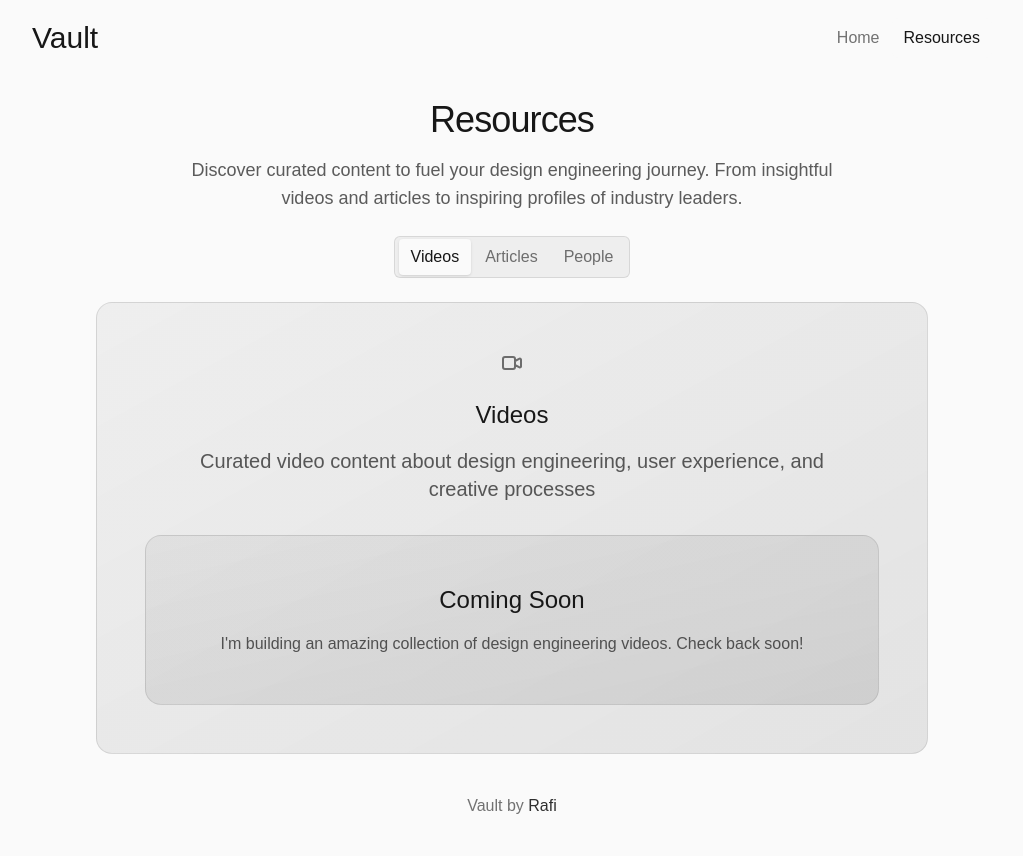
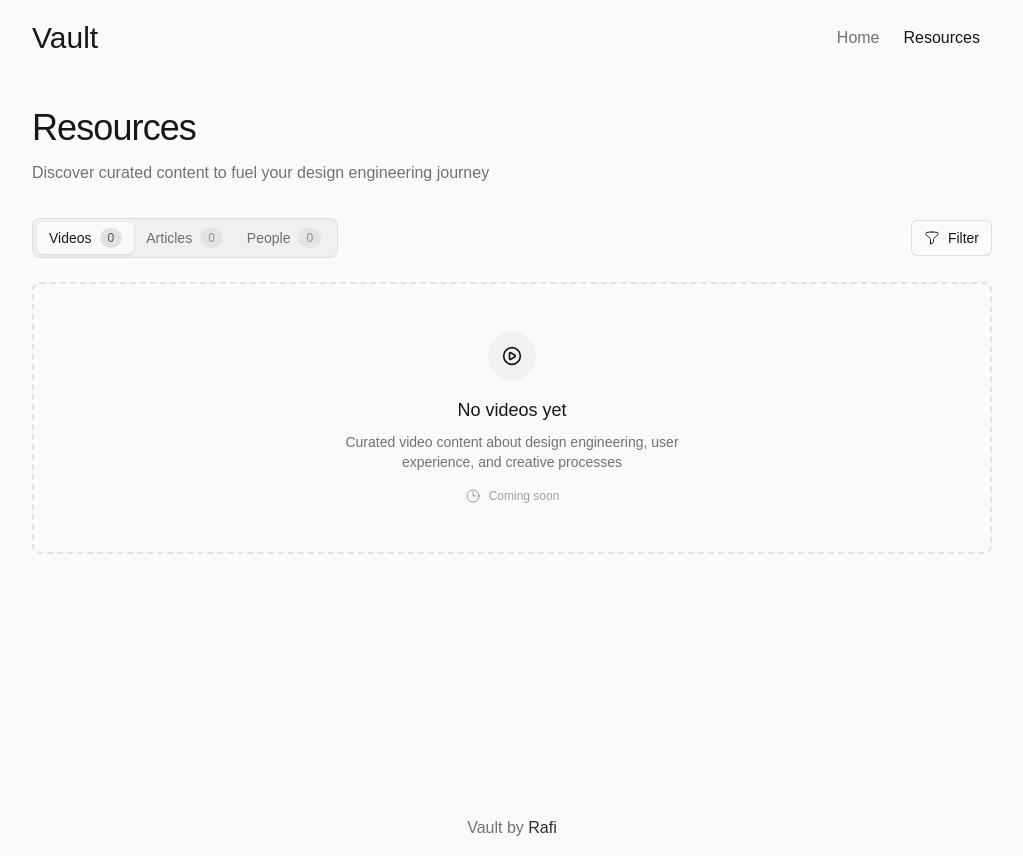
Before and after one commit to ahmadrafidev/vault, a Next.js app: page /resources in a window 1280 px wide. Shown: the whole page, without its empty margins (128-1151 px from the left). Before the commit the page ends 834 px from the top, so only its background shows below. Built offline with nearby package versions, Linux system fonts and the light colour scheme.

Commit message:
revamp resources page

```diff
--- a/app/resources/page.tsx
+++ b/app/resources/page.tsx
@@ -1,6 +1,7 @@
 "use client";
 
 import { useState } from "react";
+import { PlayCircle, FileText, Users } from "lucide-react";
 import { Header } from "../components";
 
 const resourceCategories = [
@@ -8,31 +9,19 @@ const resourceCategories = [
     id: "videos",
     name: "Videos",
     description: "Curated video content about design engineering, user experience, and creative processes",
-    icon: (
-      <svg className="w-6 h-6" fill="none" stroke="currentColor" viewBox="0 0 24 24">
-        <path strokeLinecap="round" strokeLinejoin="round" strokeWidth={2} d="M15 10l4.553-2.276A1 1 0 0121 8.618v6.764a1 1 0 01-1.447.894L15 14M5 18h8a2 2 0 002-2V8a2 2 0 00-2-2H5a2 2 0 00-2 2v8a2 2 0 002 2z" />
-      </svg>
-    ),
+    icon: <PlayCircle className="w-5 h-5" />,
   },
   {
     id: "articles",
     name: "Articles",
     description: "Thought-provoking articles on design and engineering principles, trends, and insights",
-    icon: (
-      <svg className="w-6 h-6" fill="none" stroke="currentColor" viewBox="0 0 24 24">
-        <path strokeLinecap="round" strokeLinejoin="round" strokeWidth={2} d="M12 6.253v13m0-13C10.832 5.477 9.246 5 7.5 5S4.168 5.477 3 6.253v13C4.168 18.477 5.754 18 7.5 18s3.332.477 4.5 1.253m0-13C13.168 5.477 14.754 5 16.5 5c1.746 0 3.332.477 4.5 1.253v13C19.832 18.477 18.246 18 16.5 18c-1.746 0-3.332.477-4.5 1.253" />
-      </svg>
-    ),
+    icon: <FileText className="w-5 h-5" />,
   },
   {
     id: "people",
     name: "People",
     description: "Inspiring designers, engineers, creators, and innovators shaping the future of design",
-    icon: (
-      <svg className="w-6 h-6" fill="none" stroke="currentColor" viewBox="0 0 24 24">
-        <path strokeLinecap="round" strokeLinejoin="round" strokeWidth={2} d="M12 4.354a4 4 0 110 5.292M15 21H3v-1a6 6 0 0112 0v1zm0 0h6v-1a6 6 0 00-9-5.197m13.5-9a2.5 2.5 0 11-5 0 2.5 2.5 0 015 0z" />
-      </svg>
-    ),
+    icon: <Users className="w-5 h-5" />,
   },
 ];
 
@@ -40,126 +29,97 @@ export default function ResourcesPage() {
   const [activeTab, setActiveTab] = useState("videos");
 
   return (
-    <div className="bg-background">
+    <div className="min-h-screen bg-background">
       <Header />
 
-      <main className="max-w-4xl mx-auto px-4 sm:px-6 md:px-8">
-        <div className="py-4 md:py-6">
+      <main className="max-w-5xl mx-auto px-6 md:px-8">
+        <div className="py-6 md:py-8">
           {/* Hero Section */}
-          <div className="text-center mb-4 md:mb-6">
-            <h1 className="text-2xl sm:text-3xl md:text-4xl font-medium tracking-tight text-foreground mb-4">
+          <div className="mb-6 md:mb-8">
+            <h1 className="text-2xl sm:text-3xl md:text-4xl font-medium tracking-tight text-foreground mb-3">
               Resources
             </h1>
-            <p className="text-base sm:text-lg text-foreground/70 max-w-2xl mx-auto mb-6">
-              Discover curated content to fuel your design engineering journey. From insightful videos and articles to inspiring profiles of industry leaders.
+            <p className="text-foreground/60 max-w-2xl leading-relaxed text-base">
+              Discover curated content to fuel your design engineering journey
             </p>
           </div>
 
           {/* Tab Navigation */}
-          <div className="flex justify-center mb-6">
-            <div className="bg-foreground/5 rounded-md px-1 py-0.5 border border-foreground/10">
-              <div className="flex space-x-0.5">
+          <div className="mb-4 md:mb-6">
+            <div className="flex flex-col sm:flex-row sm:items-center sm:justify-between gap-4 mb-6">
+              <nav className="inline-flex h-10 items-center justify-center rounded-lg bg-foreground/[0.04] p-1 border border-foreground/[0.08]">
                 {[
-                  { id: "videos", label: "Videos" },
-                  { id: "articles", label: "Articles" },
-                  { id: "people", label: "People" },
+                  { id: "videos", label: "Videos", count: "0" },
+                  { id: "articles", label: "Articles", count: "0" },
+                  { id: "people", label: "People", count: "0" },
                 ].map((tab) => (
                   <button
                     key={tab.id}
                     onClick={() => setActiveTab(tab.id)}
-                    className={`px-3 py-1.5 text-xs md:text-base font-medium rounded transition-all duration-200 ${
+                    className={`inline-flex items-center justify-center whitespace-nowrap rounded-md px-3 py-1.5 text-sm font-medium ring-offset-background transition-all focus-visible:outline-none focus-visible:ring-2 focus-visible:ring-ring focus-visible:ring-offset-2 disabled:pointer-events-none disabled:opacity-50 ${
                       activeTab === tab.id
                         ? "bg-background text-foreground shadow-sm"
-                        : "text-foreground/60 hover:text-foreground hover:bg-foreground/5"
+                        : "text-foreground/60 hover:text-foreground hover:bg-background/50"
                     }`}
                   >
                     {tab.label}
+                    <span className={`ml-2 rounded-full px-2 py-0.5 text-xs ${
+                      activeTab === tab.id
+                        ? "bg-foreground/10 text-foreground/70"
+                        : "bg-foreground/5 text-foreground/40"
+                    }`}>
+                      {tab.count}
+                    </span>
                   </button>
                 ))}
+              </nav>
+
+              {/* Optional: Action buttons area like GitHub/Vercel */}
+              <div className="flex items-center gap-2">
+                <button className="inline-flex items-center justify-center rounded-md text-sm font-medium transition-colors focus-visible:outline-none focus-visible:ring-2 focus-visible:ring-offset-2 disabled:pointer-events-none disabled:opacity-50 border border-foreground/[0.12] bg-background hover:bg-foreground/[0.04] hover:text-foreground h-9 px-3">
+                  <svg className="mr-2 h-4 w-4" fill="none" stroke="currentColor" viewBox="0 0 24 24" strokeWidth={1.5}>
+                    <path strokeLinecap="round" strokeLinejoin="round" d="M12 3c2.755 0 5.455.232 8.083.678.533.09.917.556.917 1.096v1.044a2.25 2.25 0 0 1-.659 1.591l-5.432 5.432a2.25 2.25 0 0 0-.659 1.591v2.927a2.25 2.25 0 0 1-1.244 2.013L9.75 21v-6.568a2.25 2.25 0 0 0-.659-1.591L3.659 7.409A2.25 2.25 0 0 1 3 5.818V4.774c0-.54.384-1.006.917-1.096A48.32 48.32 0 0 1 12 3Z" />
+                  </svg>
+                  Filter
+                </button>
               </div>
             </div>
           </div>
 
           {/* Tab Content */}
           <div className="min-h-[400px]">
-
-            {activeTab === "videos" && (
-              <div className="text-center">
-                <div className="bg-gradient-to-br from-foreground/5 to-foreground/10 rounded-2xl p-8 sm:p-12 border border-foreground/10">
-                  <div className="flex justify-center mb-6">
-                    <div className="text-foreground/60">
-                      {resourceCategories.find(cat => cat.id === "videos")?.icon}
+            {resourceCategories.map((category) => (
+              <div
+                key={category.id}
+                className={`${
+                  activeTab === category.id ? "block" : "hidden"
+                } transition-all duration-300 ease-out`}
+              >
+                {/* Content Grid */}
+                <div className="grid gap-6 md:grid-cols-2 lg:grid-cols-3">
+                  {/* Empty state card */}
+                  <div className="col-span-full">
+                    <div className="flex flex-col items-center justify-center py-12 px-6 border-2 border-dashed border-foreground/[0.1] rounded-lg">
+                      <div className="flex items-center justify-center w-12 h-12 rounded-full bg-foreground/[0.04] mb-4">
+                        {category.icon}
+                      </div>
+                      <h3 className="text-lg font-medium text-foreground mb-2">
+                        No {category.name.toLowerCase()} yet
+                      </h3>
+                      <p className="text-foreground/60 text-sm text-center max-w-sm mb-4">
+                        {category.description}
+                      </p>
+                      <div className="flex items-center gap-2 text-xs text-foreground/40">
+                        <svg className="w-4 h-4" fill="none" stroke="currentColor" viewBox="0 0 24 24" strokeWidth={1.5}>
+                          <path strokeLinecap="round" strokeLinejoin="round" d="M12 6v6h4.5m4.5 0a9 9 0 1 1-18 0 9 9 0 0 1 18 0Z" />
+                        </svg>
+                        <span>Coming soon</span>
+                      </div>
                     </div>
-                  </div>
-                  <h2 className="text-xl sm:text-2xl font-medium text-foreground mb-4">
-                    Videos
-                  </h2>
-                  <p className="text-lg sm:text-xl text-foreground/70 max-w-2xl mx-auto mb-8">
-                    Curated video content about design engineering, user experience, and creative processes
-                  </p>
-                  <div className="bg-gradient-to-br from-foreground/5 to-foreground/10 rounded-2xl p-8 sm:p-12 border border-foreground/10">
-                    <h3 className="text-xl sm:text-2xl font-medium text-foreground mb-4">
-                      Coming Soon
-                    </h3>
-                    <p className="text-foreground/70 text-sm sm:text-base">
-                      I'm building an amazing collection of design engineering videos. Check back soon!
-                    </p>
                   </div>
                 </div>
               </div>
-            )}
-
-            {activeTab === "articles" && (
-              <div className="text-center">
-                <div className="bg-gradient-to-br from-foreground/5 to-foreground/10 rounded-2xl p-8 sm:p-12 border border-foreground/10">
-                  <div className="flex justify-center mb-6">
-                    <div className="text-foreground/60">
-                      {resourceCategories.find(cat => cat.id === "articles")?.icon}
-                    </div>
-                  </div>
-                  <h2 className="text-xl sm:text-2xl font-medium text-foreground mb-4">
-                    Articles
-                  </h2>
-                  <p className="text-lg sm:text-xl text-foreground/70 max-w-2xl mx-auto mb-8">
-                    Thought-provoking articles on design and engineering principles, trends, and insights
-                  </p>
-                  <div className="bg-gradient-to-br from-foreground/5 to-foreground/10 rounded-2xl p-8 sm:p-12 border border-foreground/10">
-                    <h3 className="text-xl sm:text-2xl font-medium text-foreground mb-4">
-                      Coming Soon
-                    </h3>
-                    <p className="text-foreground/70 text-sm sm:text-base">
-                      I'm curating a thoughtful collection of design engineering articles. Check back soon!
-                    </p>
-                  </div>
-                </div>
-              </div>
-            )}
-
-            {activeTab === "people" && (
-              <div className="text-center">
-                <div className="bg-gradient-to-br from-foreground/5 to-foreground/10 rounded-2xl p-8 sm:p-12 border border-foreground/10">
-                  <div className="flex justify-center mb-6">
-                    <div className="text-foreground/60">
-                      {resourceCategories.find(cat => cat.id === "people")?.icon}
-                    </div>
-                  </div>
-                  <h2 className="text-xl sm:text-2xl font-medium text-foreground mb-4">
-                    People
-                  </h2>
-                  <p className="text-lg sm:text-xl text-foreground/70 max-w-2xl mx-auto mb-8">
-                    Inspiring designers, engineers, creators, and innovators shaping the future of design
-                  </p>
-                  <div className="bg-gradient-to-br from-foreground/5 to-foreground/10 rounded-2xl p-8 sm:p-12 border border-foreground/10">
-                    <h3 className="text-xl sm:text-2xl font-medium text-foreground mb-4">
-                      Coming Soon
-                    </h3>
-                    <p className="text-foreground/70 text-sm sm:text-base">
-                      I'm collecting profiles of amazing designers and engineers. Check back soon!
-                    </p>
-                  </div>
-                </div>
-              </div>
-            )}
+            ))}
           </div>
         </div>
       </main>
```
